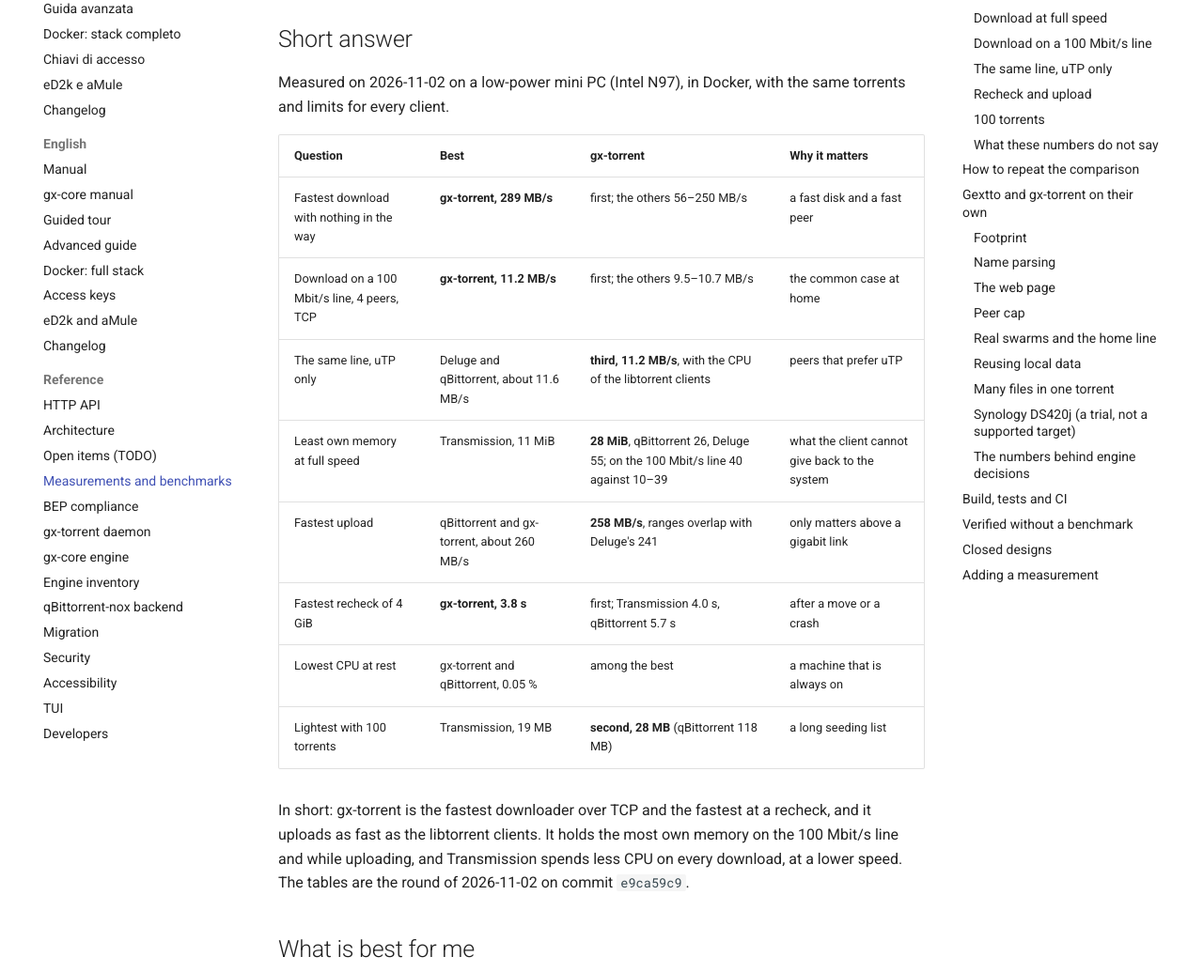
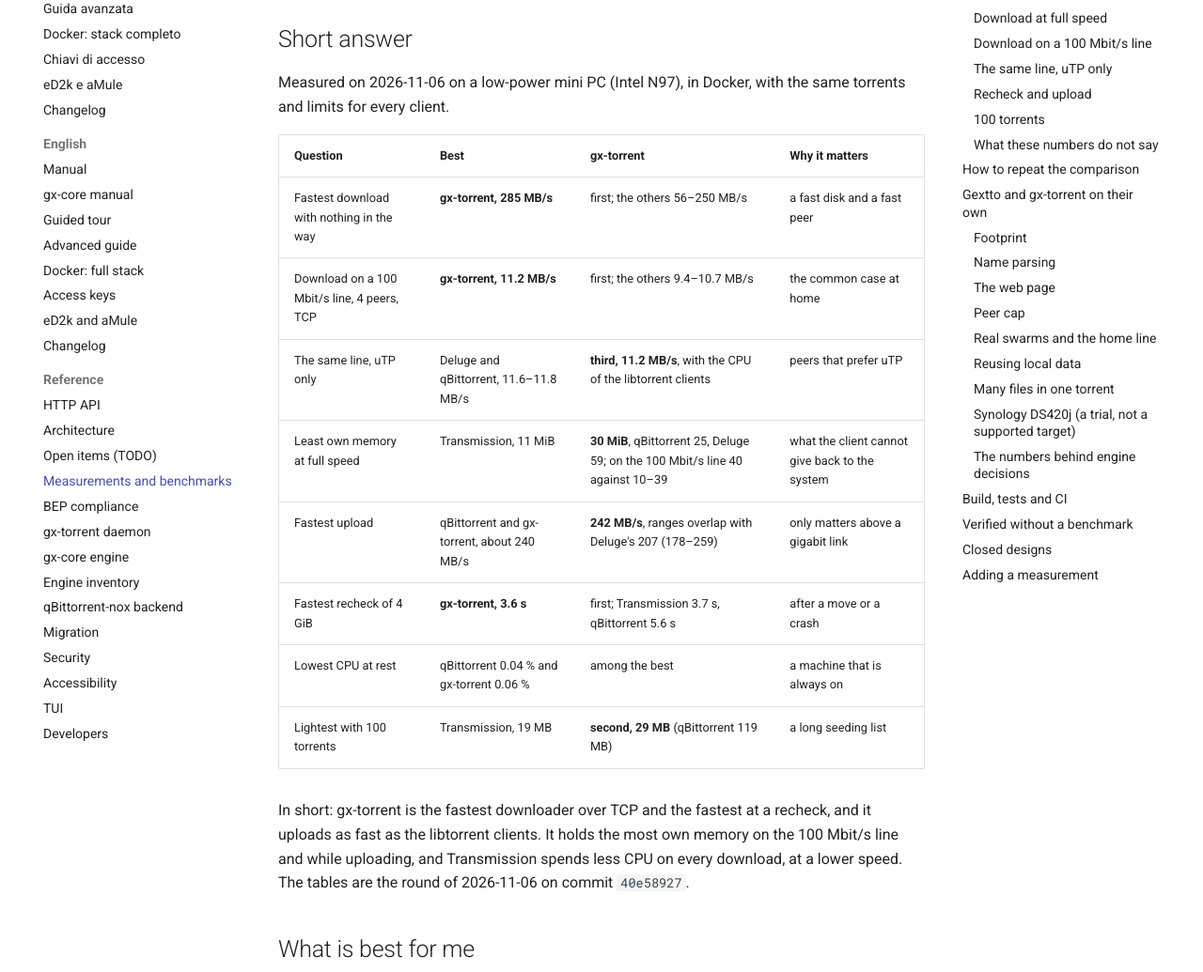
Before and after one commit to buzzqw/gextto, an MkDocs documentation site: the page built from docs/measurements.md, in a window 1280 px wide and 1400 px high. Shown: the part 272-1307 px from the top of the window at 94% size. Built offline with MkDocs 1.6.1 and Material for MkDocs 9.7.7, drawn with Linux system fonts in a browser that asks for light colours; comment, search, counter and statistics services are not loaded; some of the changed text lies outside the part shown.

Commit message:
docs: the client comparison is the round of 6 November
A full round of make measure-compare on commit 40e58927 (gx-torrent 1.1.331):
84 runs, 11 repeated because the rest of the host went over one core, none
failed. Every table above is that round; the other clients are the same pinned
images as the previous baseline, Docker 29.9.3 instead of 29.9.2.

The rankings do not move. gx-torrent is still the fastest over TCP (285 MB/s)
and at a recheck (3.6 s), and spends less CPU per GiB than before on the line
(17.9 s against 19.6) and while uploading (2.26 against 2.52); on the 100
Mbit/s line and on uTP the differences against the libtorrent clients stay
inside the ranges. Own memory at full speed is 30 MiB against 28, memory on the
100 Mbit/s line 40 against 39.

The two at-rest rows of the live daemons are re-measured on the same day:
gx-torrent holds 0.3 % of a core and 28 MB with its three seeds.

```diff
--- a/docs/measurements.md
+++ b/docs/measurements.md
@@ -6,24 +6,24 @@
 
 ## Short answer
 
-Measured on 2026-11-02 on a low-power mini PC (Intel N97), in Docker, with the same
+Measured on 2026-11-06 on a low-power mini PC (Intel N97), in Docker, with the same
 torrents and limits for every client.
 
 | Question | Best | gx-torrent | Why it matters |
 |---|---|---|---|
-| Fastest download with nothing in the way | **gx-torrent, 289 MB/s** | first; the others 56–250 MB/s | a fast disk and a fast peer |
-| Download on a 100 Mbit/s line, 4 peers, TCP | **gx-torrent, 11.2 MB/s** | first; the others 9.5–10.7 MB/s | the common case at home |
-| The same line, uTP only | Deluge and qBittorrent, about 11.6 MB/s | **third, 11.2 MB/s**, with the CPU of the libtorrent clients | peers that prefer uTP |
-| Least own memory at full speed | Transmission, 11 MiB | **28 MiB**, qBittorrent 26, Deluge 55; on the 100 Mbit/s line 40 against 10–39 | what the client cannot give back to the system |
-| Fastest upload | qBittorrent and gx-torrent, about 260 MB/s | **258 MB/s**, ranges overlap with Deluge's 241 | only matters above a gigabit link |
-| Fastest recheck of 4 GiB | **gx-torrent, 3.8 s** | first; Transmission 4.0 s, qBittorrent 5.7 s | after a move or a crash |
-| Lowest CPU at rest | gx-torrent and qBittorrent, 0.05 % | among the best | a machine that is always on |
-| Lightest with 100 torrents | Transmission, 19 MB | **second, 28 MB** (qBittorrent 118 MB) | a long seeding list |
+| Fastest download with nothing in the way | **gx-torrent, 285 MB/s** | first; the others 56–250 MB/s | a fast disk and a fast peer |
+| Download on a 100 Mbit/s line, 4 peers, TCP | **gx-torrent, 11.2 MB/s** | first; the others 9.4–10.7 MB/s | the common case at home |
+| The same line, uTP only | Deluge and qBittorrent, 11.6–11.8 MB/s | **third, 11.2 MB/s**, with the CPU of the libtorrent clients | peers that prefer uTP |
+| Least own memory at full speed | Transmission, 11 MiB | **30 MiB**, qBittorrent 25, Deluge 59; on the 100 Mbit/s line 40 against 10–39 | what the client cannot give back to the system |
+| Fastest upload | qBittorrent and gx-torrent, about 240 MB/s | **242 MB/s**, ranges overlap with Deluge's 207 (178–259) | only matters above a gigabit link |
+| Fastest recheck of 4 GiB | **gx-torrent, 3.6 s** | first; Transmission 3.7 s, qBittorrent 5.6 s | after a move or a crash |
+| Lowest CPU at rest | qBittorrent 0.04 % and gx-torrent 0.06 % | among the best | a machine that is always on |
+| Lightest with 100 torrents | Transmission, 19 MB | **second, 29 MB** (qBittorrent 119 MB) | a long seeding list |
 
 In short: gx-torrent is the fastest downloader over TCP and the fastest at a recheck, and it
 uploads as fast as the libtorrent clients. It holds the most own memory on the 100 Mbit/s line
 and while uploading, and Transmission spends less CPU on every download, at a lower speed. The
-tables are the round of 2026-11-02 on commit `e9ca59c9`.
+tables are the round of 2026-11-06 on commit `40e58927`.
 
 ## What is best for me
 
@@ -34,15 +34,15 @@
 |---|---|---|
 | A library, not a downloader: episodes, gaps, renames, upgrades, archive | **Gextto** | it decides what to fetch and where it goes; none of the other clients does |
 | One torrent from a browser, on a NAS, a server or a phone, with a qBittorrent-style API | **gx-torrent, standalone** | the same engine with its own page and `/api/v2`, no library to configure |
-| The fastest download over TCP, and the fastest recheck of a 4 GiB file | **gx-torrent** | first in both, 289 MB/s and 3.8 s |
-| Seeding on a fast LAN (gigabit and above) | **gx-torrent** | one write is one syscall, so the upload holds 258 MB/s where a per-packet sender spends the CPU |
+| The fastest download over TCP, and the fastest recheck of a 4 GiB file | **gx-torrent** | first in both, 285 MB/s and 3.6 s |
+| Seeding on a fast LAN (gigabit and above) | **gx-torrent** | one write is one syscall, so the upload holds 242 MB/s where a per-packet sender spends the CPU |
 | A call or a game while something downloads | **Gextto**, Auto with latency source `both` | the guard leaves room for the other flow and stops taking more as soon as the router sees it |
-| The smallest memory at full speed | Transmission, 11 MiB against 28 | the one row where another client wins, and it costs speed |
+| The smallest memory at full speed | Transmission, 11 MiB against 30 | the one row where another client wins, and it costs speed |
 | Ratio farming, a seedbox, no library | qBittorrent or Deluge | Gextto is not built for it (`share_mode` is not planned) |
 | Windows | **gx-torrent, standalone** | native service, amd64 and arm64; Gextto itself is Unix |
 
 In short: a client that downloads and stops there is gx-torrent, the fastest of the four over
-TCP and the fastest at a recheck (3.8 s against 4.0 and 5.7); a client that names, upgrades and
+TCP and the fastest at a recheck (3.6 s against 3.7 and 5.6); a client that names, upgrades and
 keeps the files is Gextto, which is the only one that does it — and carries gx-torrent inside.
 
 ## Compared with qBittorrent, Transmission and Deluge
@@ -56,14 +56,14 @@
 
 | Client | Version | Engine |
 |---|---|---|
-| gx-torrent | commit `e9ca59c9` | gx-core, pure Go |
+| gx-torrent | commit `40e58927` | gx-core, pure Go |
 | qBittorrent | 5.1.0 (Debian 13) | libtorrent |
 | Transmission | 4.1.0 beta 2 (Debian 13) | its own |
 | Deluge | 2.2.0 (Debian 13) | libtorrent 2.0.11 |
 
 | Item | Value |
 |---|---|
-| Machine | Intel N97 (4 cores), 15 GiB RAM, Lexar NM620 NVMe, ext4, Debian 13, kernel 7.1.13, Docker 29.9.2 |
+| Machine | Intel N97 (4 cores), 15 GiB RAM, Lexar NM620 NVMe, ext4, Debian 13, kernel 7.1.13, Docker 29.9.3 |
 | Client under test | CPUs 2–3, 4 GiB of memory limit |
 | Reference peers | qBittorrent on CPUs 0–1, 1.5 GiB each, plaintext |
 | Network | Docker bridge with no outside access; a private tracker; no DHT, PEX, LSD, UPnP or NAT-PMP |
@@ -80,10 +80,10 @@
 
 | Client | CPU (% of a core) | Own memory | RSS |
 |---|---|---|---|
-| gx-torrent | 0.05 | 7.6 MiB | 22 MiB |
-| qBittorrent | 0.05 | 7.1 MiB | 34 MiB |
-| Transmission | 0.29 | 2.4 MiB | 17 MiB |
-| Deluge | 0.28 | 38 MiB | 62 MiB |
+| gx-torrent | 0.06 | 7.7 MiB | 22 MiB |
+| qBittorrent | 0.04 | 7.1 MiB | 35 MiB |
+| Transmission | 0.32 | 2.4 MiB | 17 MiB |
+| Deluge | 0.29 | 38 MiB | 63 MiB |
 
 ### Download at full speed
 
@@ -92,10 +92,10 @@
 
 | Client | Speed | Time | CPU per GiB | Peak own memory | Peak RSS |
 |---|---|---|---|---|---|
-| **gx-torrent** | **289 MB/s** (285–290) | 14.8 s | 3.20 s | 28 MiB | 42 MiB |
-| Deluge | 250 MB/s (246–250) | 17.2 s | 2.90 s | 55 MiB | 3,980 MiB |
-| qBittorrent | 239 MB/s (225–240) | 18.0 s | 2.75 s | 26 MiB | 3,982 MiB |
-| Transmission | 56 MB/s (56–56) | 77.2 s | 2.23 s | 11 MiB | 26 MiB |
+| **gx-torrent** | **285 MB/s** (285–286) | 15.0 s | 3.10 s | 30 MiB | 42 MiB |
+| Deluge | 250 MB/s (230–254) | 17.2 s | 2.85 s | 59 MiB | 3,963 MiB |
+| qBittorrent | 241 MB/s (219–242) | 17.8 s | 2.71 s | 25 MiB | 3,510 MiB |
+| Transmission | 56 MB/s (56–56) | 77.0 s | 2.20 s | 11 MiB | 26 MiB |
 
 Transmission's 56 MB/s repeats in every round; its cause was not investigated.
 
@@ -106,10 +106,10 @@
 
 | Client | Speed | Time | CPU (% of a core) | CPU per GiB | Peak own memory | Peak RSS |
 |---|---|---|---|---|---|---|
-| **gx-torrent** | **11.19 MB/s** | 48.0 s | 20 % | 19.6 s | 40 MiB | 54 MiB |
-| Deluge | 10.68 MB/s | 50.3 s | 30 % | 30.0 s | 39 MiB | 574 MiB |
-| qBittorrent | 10.52 MB/s | 51.0 s | 25 % | 26.0 s | 9.5 MiB | 543 MiB |
-| Transmission | 9.50 MB/s | 56.5 s | 15 % | 17.0 s | 9.7 MiB | 24 MiB |
+| **gx-torrent** | **11.23 MB/s** | 47.8 s | 19 % | 17.9 s | 40 MiB | 54 MiB |
+| Deluge | 10.66 MB/s | 50.4 s | 27 % | 27.8 s | 39 MiB | 575 MiB |
+| qBittorrent | 10.55 MB/s | 50.9 s | 26 % | 26.0 s | 9.5 MiB | 543 MiB |
+| Transmission | 9.44 MB/s | 56.9 s | 14 % | 15.8 s | 10 MiB | 25 MiB |
 
 ### The same line, uTP only
 
@@ -117,13 +117,12 @@
 
 | Client | Speed | Time | CPU (% of a core) | CPU per GiB | Peak own memory | Peak RSS |
 |---|---|---|---|---|---|---|
-| Deluge | 11.66 MB/s | 46.1 s | 43 % | 39.3 s | 39 MiB | 575 MiB |
-| qBittorrent | 11.56 MB/s | 46.4 s | 39 % | 36.1 s | 9.7 MiB | 544 MiB |
-| gx-torrent | 11.18 MB/s | 48.0 s | 37 % | 35.5 s (35–39) | 47 MiB | 61 MiB |
-| Transmission | 9.58 MB/s | 56.0 s | 23 % | 25.3 s | 9.1 MiB | 24 MiB |
+| Deluge | 11.80 MB/s | 45.5 s | 41 % | 37.9 s | 39 MiB | 571 MiB |
+| qBittorrent | 11.55 MB/s | 46.5 s | 39 % | 36.0 s | 9.7 MiB | 543 MiB |
+| gx-torrent | 11.21 MB/s | 47.9 s | 39 % | 37.5 s (37–38) | 51 MiB | 65 MiB |
+| Transmission | 9.59 MB/s | 56.0 s | 22 % | 24.2 s | 8.6 MiB | 24 MiB |
 
-On uTP gx-torrent now spends about what the libtorrent clients spend and is about 4 % slower
-than them.
+On uTP gx-torrent now spends what the libtorrent clients spend and is 3–5 % slower than them.
 
 ### Recheck and upload
 
@@ -132,10 +131,10 @@
 
 | Client | Recheck | CPU | Upload speed | CPU per GiB | Peak own memory | Peak RSS |
 |---|---|---|---|---|---|---|
-| **gx-torrent** | **3.8 s** (1,135 MB/s) | 4.0 s | 258 MB/s (242–323) | 2.52 s | 60 MiB | 75 MiB |
-| Transmission | 4.0 s (1,080 MB/s) | 2.5 s | 125 MB/s (103–132) | 2.63 s | 36 MiB | 51 MiB |
-| Deluge | 4.3 s (995 MB/s) | 3.4 s | 241 MB/s (208–265) | 2.66 s | 44 MiB | 4,098 MiB |
-| qBittorrent | 5.7 s (748 MB/s) | 3.7 s | **263 MB/s** (223–289) | 2.58 s | 13 MiB | 4,106 MiB |
+| **gx-torrent** | **3.6 s** (1,182 MB/s) | 3.9 s | 242 MB/s (242–262) | 2.26 s | 58 MiB | 72 MiB |
+| Transmission | 3.7 s (1,151 MB/s) | 2.5 s | 125 MB/s (124–125) | 2.67 s | 35 MiB | 50 MiB |
+| Deluge | 4.6 s (939 MB/s) | 3.9 s | 207 MB/s (178–259) | 2.46 s | 44 MiB | 4,099 MiB |
+| qBittorrent | 5.6 s (761 MB/s) | 3.7 s | **236 MB/s** (203–240) | 2.70 s | 13 MiB | 4,087 MiB |
 
 The upload ranges overlap and are wide for every client, because repeated 4 GiB writes by the
 receiving peer slow this disk over a session: gx-torrent, qBittorrent and Deluge are not
@@ -148,10 +147,10 @@
 
 | Client | Add | All seeding | Restart | CPU at rest | Own memory | RSS |
 |---|---|---|---|---|---|---|
-| Transmission | 0.9 s | **0.9 s** | **0.2 s** | 0.31 % | 4.2 MiB | 19 MiB |
-| gx-torrent | 2.1 s | 2.7 s (2–6) | 0.5 s | 0.67 % | 12 MiB | 28 MiB |
-| Deluge | 2.6 s | 2.7 s | 1.0 s | 0.35 % | 42 MiB | 68 MiB |
-| qBittorrent | 0.9 s | 100.5 s | 0.5 s | **0.07 %** | 89 MiB | 118 MiB |
+| Transmission | 0.9 s | **0.9 s** | **0.2 s** | 0.33 % | 4.2 MiB | 19 MiB |
+| gx-torrent | 1.5 s | 2.1 s (2.0–4.3) | 0.5 s | 0.66 % | 14 MiB | 29 MiB |
+| Deluge | 3.2 s | 3.3 s | 1.0 s | 0.35 % | 42 MiB | 68 MiB |
+| qBittorrent | 0.9 s | 100.8 s | 0.6 s | **0.06 %** | 90 MiB | 119 MiB |
 
 Transmission reaches seeding at once because it trusts existing files until asked to recheck.
 
@@ -184,19 +183,20 @@
 ## Gextto and gx-torrent on their own
 
 Same N97 machine, outside Docker unless stated. Every figure is the latest round on this
-machine (2026-11-03; the gexttod row 2026-11-06).
+machine (2026-11-03 for the engine measurements, 2026-11-06 for the live at-rest ones).
 
 ### Footprint
 
 | What | At rest | Under load |
 |---|---|---|
-| gx-torrent 1.1.306, live (DHT on, full IP filter, 3 seeds) | 0.9 % of a core, 32 MB RSS | 18–37 % of a core at 8.2–8.8 MB/s with 116–132 peers, 2.0–4.3 s of CPU per 100 MB |
+| gx-torrent 1.1.331, live (DHT on, full IP filter, 3 seeds) | 0.3 % of a core, 28 MB RSS (16 MB anon) | 18–37 % of a core at 8.2–8.8 MB/s with 116–132 peers, 2.0–4.3 s of CPU per 100 MB |
 | gx-torrent, 10 torrents to a NAS | | about 507 MB outside the two caches, 1.1 GB peak with the NFS write cache |
 | gexttod 1.2.2260, same host | 0.4 % of a core, 45 MB anon (70 MB RSS) just started; 97 MB anon (123 MB RSS) after a full search | peak 168 MB anon during a full cycle of 47,342 releases (series and movies), about 69 s of CPU, and back to the figure at rest; a series-only cycle of ~38,800 releases peaks at 149–157 MB anon and leaves 85 MB |
 
-At-rest figures: 90 s on 2026-11-03, with the integrity check off, no transfer and three seeds
-in the list. The gexttod row is the latest full cycle and the latest series-only cycle on
-2026-11-06, with GOGC=50, transparent huge pages off for the process and
+At-rest figures: 120 s on 2026-11-06 for gx-torrent (DHT on, full IP filter, three seeds,
+nothing transferring) and 90 s for gexttod with the integrity check off and no transfer. The
+gexttod row is the latest full cycle and the latest series-only cycle on 2026-11-06, with
+GOGC=50, transparent huge pages off for the process and
 `GODEBUG=madvdontneed=1`.
 
 - **After a burst** the daemon returns its piece buffers: with 7 torrents and no transfer the
@@ -360,8 +360,8 @@
 | `make test-ui` (Playwright, Chromium) | 63–72 s |
 | CI (`ci.yml` / `continuous.yml` / `codeql.yml`), 2 vCPU runners | 411 s / 278 s / 210 s |
 
-The suite has 2,879 Go tests in 72 packages, 79 Playwright tests and 84 Go benchmarks (count
-of 2026-11-02; build times of 2026-10-17, test times of 2026-10-22, CI of 2026-10-17).
+The suite has 3,010 Go tests in 72 packages, 79 Playwright tests and 89 Go benchmarks (count
+of 2026-11-06; build times of 2026-10-17, test times of 2026-10-22, CI of 2026-10-17).
 
 ## Verified without a benchmark
 
```
